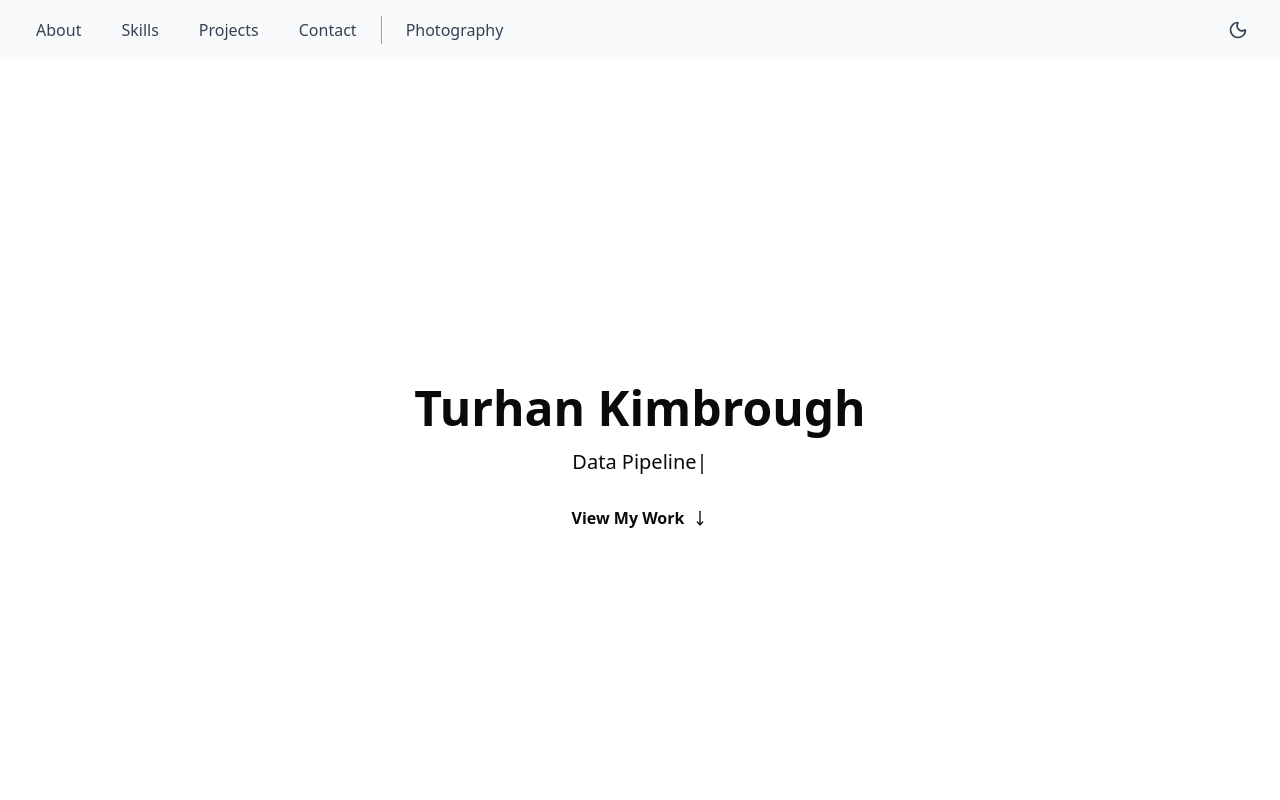
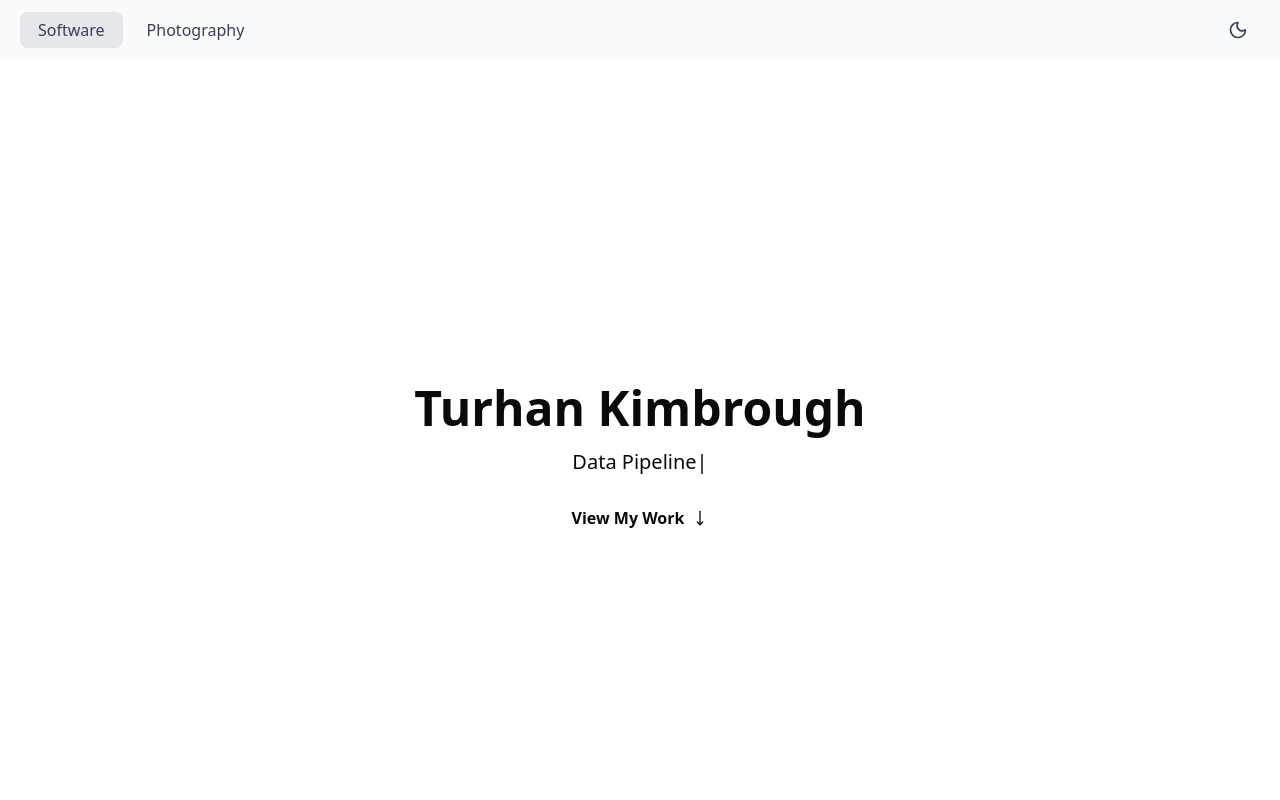
Before and after one commit to T-Visor/new-personal-website, a Next.js app: page / in a window 1280 px wide. Shown: the top 800 px of the page. Built offline with nearby package versions, Linux system fonts and the light colour scheme.

Commit message:
started minimalising the navbar

```diff
--- a/components/client-wrapper-layout.tsx
+++ b/components/client-wrapper-layout.tsx
@@ -3,7 +3,7 @@
 import Link from "next/link";
 import { usePathname } from 'next/navigation'
 import { Button } from "@/components/ui/button";
-import { Sun, Moon, Linkedin, Github, Mail, X, Menu, Images } from "lucide-react";
+import { Sun, Moon, Linkedin, Github, Mail, X, Menu, Images, Code } from "lucide-react";
 import { useTheme } from "next-themes";
 import { useState } from "react";
 
@@ -51,8 +51,6 @@ export const ClientWrapperLayout = ({
 }>) => {
   const pathName = usePathname();
   const { setTheme, resolvedTheme } = useTheme();
-  const [hamburgerMenuOpen, setHamburgerMenuOpen] = useState(false);
-  const toggleHamburgerMenu = () => setHamburgerMenuOpen(!hamburgerMenuOpen);
 
   return (
     <>
@@ -71,19 +69,18 @@ export const ClientWrapperLayout = ({
             md:flex justify-center items-center space-x-2 font-medium
           "
         >
-          {navbarButtonsData.map(({ href, label }) => (
-            <a key={label} href={href}>
+          {/* Link to Photography page */}
+          <Link href="/">
             <Button
               variant="ghost"
-                className="text-md hover:bg-gray-200 dark:hover:bg-gray-700"
+              className={`
+                text-md hover:bg-gray-200 dark:hover:bg-gray-700
+                ${pathName === "/" ? "border-2 bg-gray-200 dark:bg-gray-700" : ""}
+              `}
             >
-                {label}
+              Software
             </Button>
-            </a>
-          ))}
-
-          {/* Vertical splitter */}
-          <div className="h-7 border-l border-gray-400" />
+          </Link>
 
           {/* Link to Photography page */}
           <Link href="/photography">
@@ -99,44 +96,16 @@ export const ClientWrapperLayout = ({
           </Link>
         </nav>
 
-        {/* Mobile Hamburger */}
+        <div className="flex justify-center gap-2">
+          <Link href="/">
             <Button
               variant="ghost"
-          onClick={toggleHamburgerMenu}
-          className="
-            md:hidden
-            text-gray-700 dark:text-gray-200
-          "
+              className="md:hidden hover:bg-gray-200 dark:hover:bg-gray-700"
             >
-          {hamburgerMenuOpen ? <X className="size-5" /> : <Menu className="size-5" />}
+              <Code className="size-5" />
             </Button>
+          </Link>
 
-        {/* Mobile Dropdown Menu */}
-        {hamburgerMenuOpen && (
-          <nav
-            className="
-              md:hidden
-              flex flex-col justify-start items-center
-              px-4 pb-4 space-y-2
-              bg-gray-50 dark:bg-gray-800
-              text-gray-700 dark:text-gray-200
-            "
-          >
-            {navbarButtonsData.map(({ href, label }) => (
-              <a key={label} href={href}>
-                <Button
-                  variant="ghost"
-                  className="text-md"
-                  onClick={() => setHamburgerMenuOpen(false)}
-                >
-                  {label}
-                </Button>
-              </a>
-            ))}
-          </nav>
-        )}
-
-        <div className="flex justify-center gap-2">
           {/* Mobile Photography link */}
           <Link href="/photography">
             <Button
```
Lines whose indentation alone changed are shown as unchanged.
